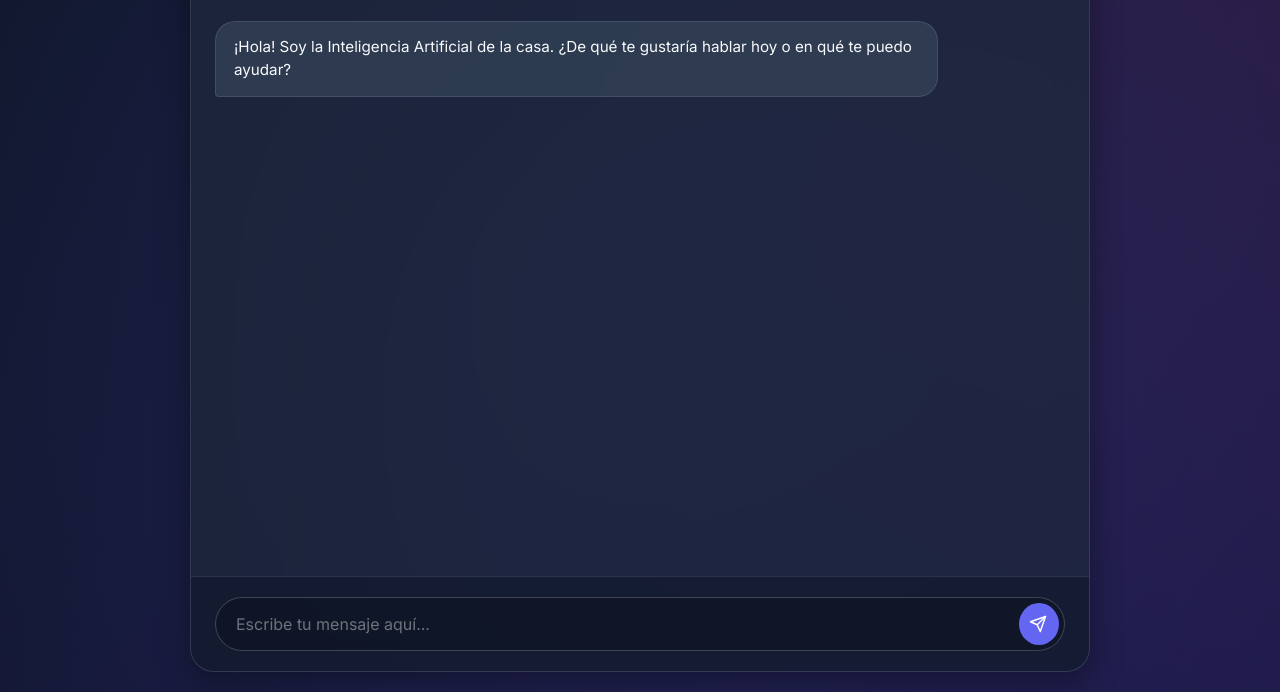
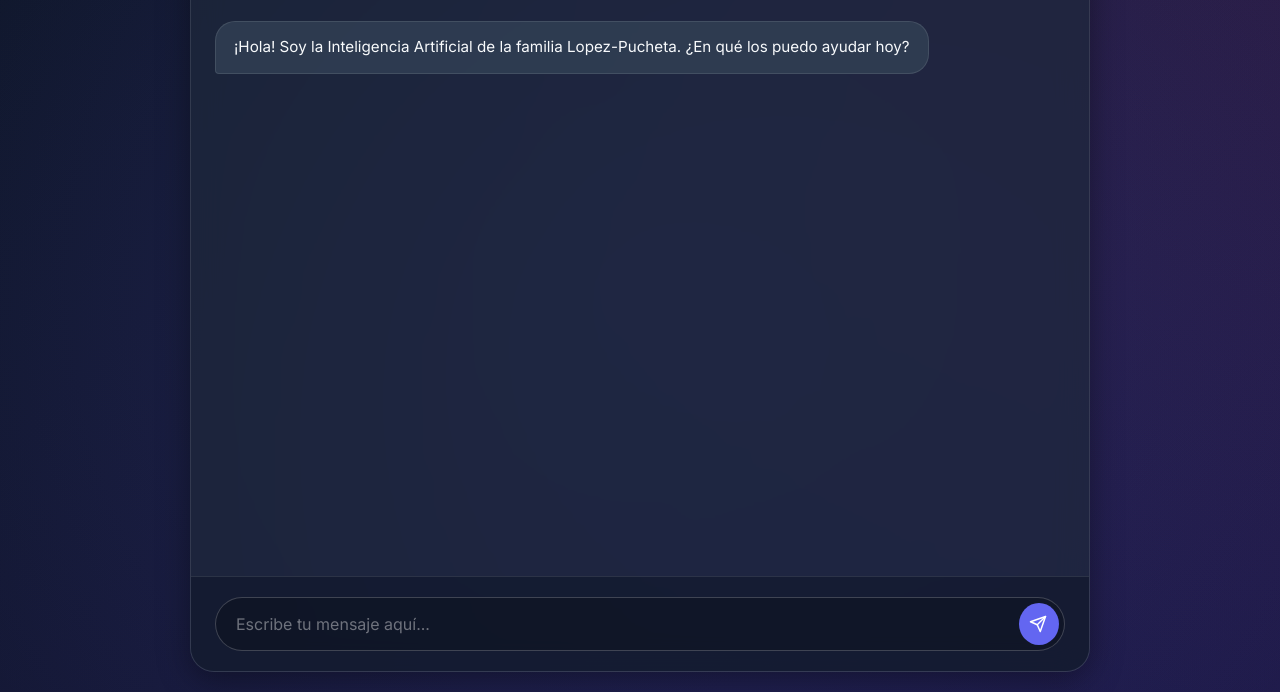
Before and after one commit to Pacoaldev/local_chat_nox, a website: page public/index.html in a window 1280 px wide. Shown: the part 108-800 px from the top of the page. Drawn offline with nearby package versions, Linux system fonts and the light colour scheme.

Commit message:
Update greeting message for Lopez-Pucheta family

```diff
--- a/public/index.html
+++ b/public/index.html
@@ -24,7 +24,7 @@
         <main id="chat-box">
             <div class="message ai-message">
                 <div class="message-content">
-                    ¡Hola! Soy la Inteligencia Artificial de la casa. ¿De qué te gustaría hablar hoy o en qué te puedo ayudar?
+                    ¡Hola! Soy la Inteligencia Artificial de la familia Lopez-Pucheta. ¿En qué los puedo ayudar hoy?
                 </div>
             </div>
         </main>
```
